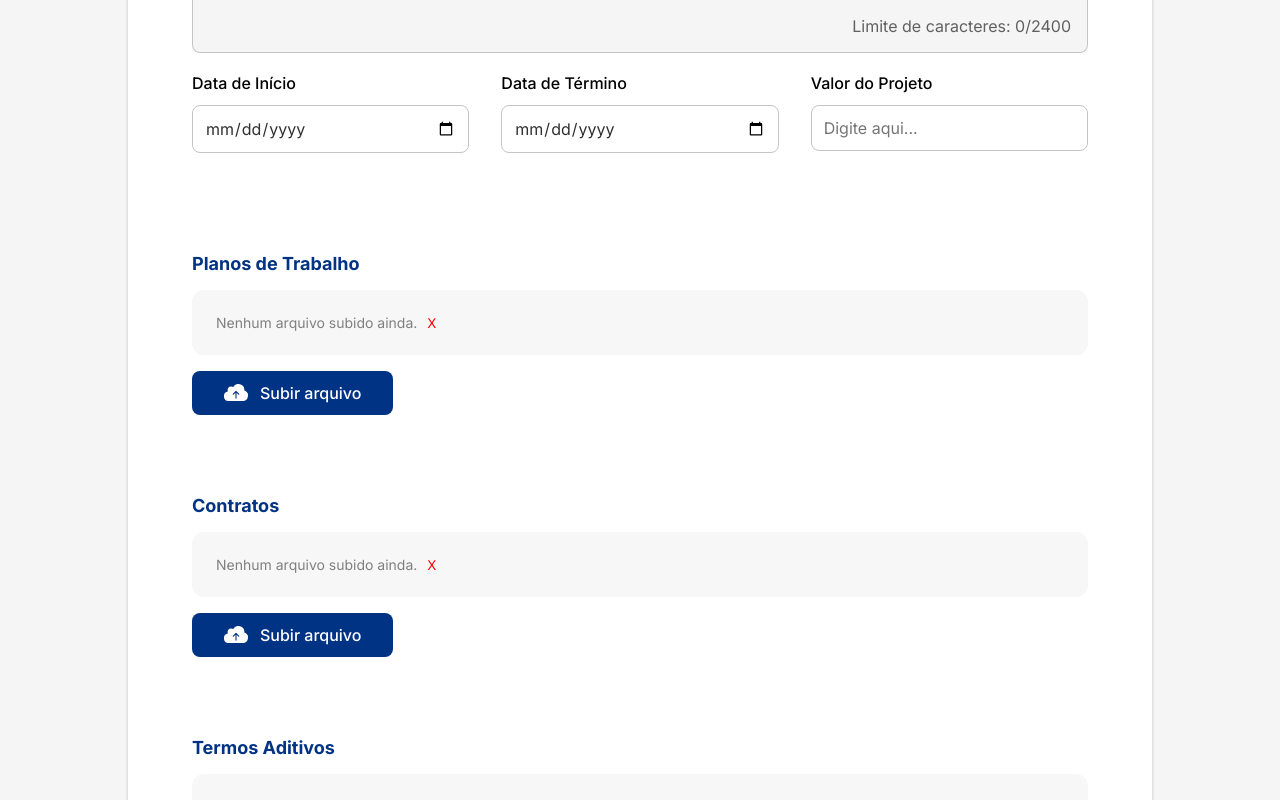
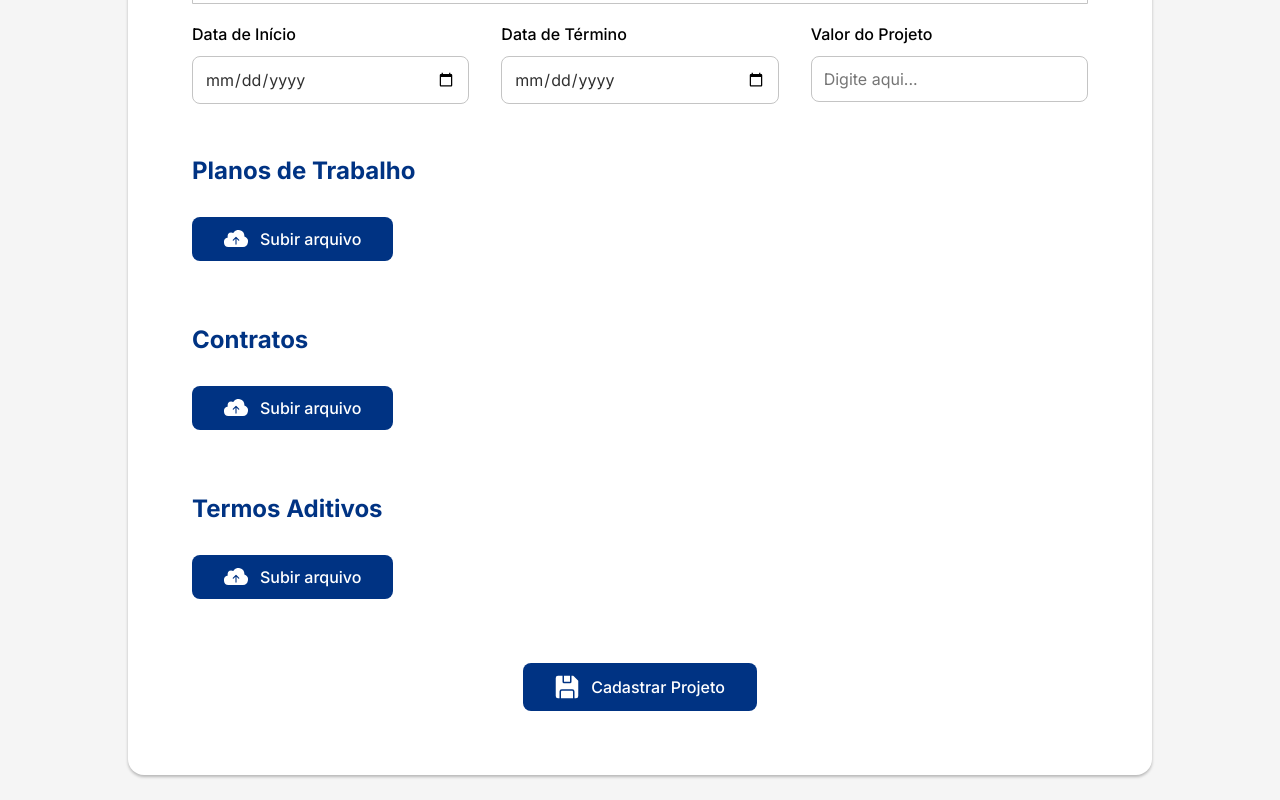
Before and after one commit to TeamHiveAPI/API-2024.02-FRONT, a React (Create React App) app: page /cadastro-projeto in a window 1280 px wide. Shown: the part 880-1680 px from the top of the page. Built offline with nearby package versions, Linux system fonts and the light colour scheme.

Commit message:
feat: Adicionando possibilidade de adicionar múltiplos arquivos na pág. CadastroProjeto

```diff
--- a/src/components/SubirArquivo/SubirArquivo.scss
+++ b/src/components/SubirArquivo/SubirArquivo.scss
@@ -1,23 +1,20 @@
-.subarq_container {
-    margin-top: 80px;
+@import "../../global.scss";
 
-    .subarq_titulo {
-        color: #003383;
-        font-size: 18px;
-        font-weight: bold;
-        margin-bottom: 16px;
+.subarq_cima {
+        display: flex;
+        margin-top: 32px;
     }
 
-    .subarq_mensagem {
+.subarq_mensagem {
         background-color: #f7f7f7;
         padding: 24px;
-        border-radius: 12px;
+        border-radius: 12px 0px 0px 12px;
         color: #808080;
         font-size: 14px;
-        margin-bottom: 16px;
+        width: 280px;
     }
 
-    .subarq_botao_subir {
+.subarq_botao_subir {
         background-color: #003383;
         color: white;
         border: none;
@@ -27,22 +24,21 @@
         font-size: 16px;
         display: flex;
         align-items: center;
+}
 
-        .subarq_icone {
-            margin-right: 8px;
-            font-size: 18px;
-        }
+.subarq_remove {
+    display: flex;
+    align-items: center;
+    background-color: $vermelho;
+    padding: 22px;
+    border-radius: 0px 8px 8px 0px;
+}
 
-        &:hover {
-            background-color: #002366;
-        }
-    }
+.subarq_remove:hover {
+    background-color: $vermelho-hover;
+    cursor: pointer;
+}
 
-    .subarq_remove {
-        margin-left: 10px;
-        background: none;
-        border: none;
-        color: red;
-        cursor: pointer;
-    }
+.subarq_remove img {
+    width: 16px;
 }
--- a/src/components/SubirArquivo/SubirArquivo.tsx
+++ b/src/components/SubirArquivo/SubirArquivo.tsx
@@ -1,50 +1,24 @@
 import React, { useState } from 'react';
 import './SubirArquivo.scss';
-import BotaoCTA from '../BotaoCTA/BotaoCTA';
 
 interface SubirArquivoProps {
     titulo: string;
-    onFileChange: (e: React.ChangeEvent<HTMLInputElement>) => void; // Recebe a função de mudança de arquivo
+    onRemove: () => void; // Função para remover o componente
 }
 
-const SubirArquivo: React.FC<SubirArquivoProps> = ({ titulo, onFileChange }) => {
-    const [nomeArquivo, setNomeArquivo] = useState<string | null>(null);
-
-    const handleFileSelection = (e: React.ChangeEvent<HTMLInputElement>) => {
-        if (e.target.files && e.target.files.length > 0) {
-            setNomeArquivo(e.target.files[0].name); // Atualiza o nome do arquivo selecionado
-            onFileChange(e); // Chama a função passada por props para atualizar o estado no componente pai
-        }
-    };
-
-    const triggerFileInput = () => {
-        const fileInput = document.getElementById(`upload-${titulo}`);
-        if (fileInput) {
-            fileInput.click();
-        }
-    };
-
-    const handleFileRemove = () => {
-        setNomeArquivo(null); // Remove o nome do arquivo
-        onFileChange({ target: { files: null } } as React.ChangeEvent<HTMLInputElement>); // Chama a função passada por props para atualizar o estado no componente pai
-    };
-
+const SubirArquivo: React.FC<SubirArquivoProps> = ({ titulo, onRemove }) => {
     return (
         <div className="subarq_container">
-            <h2 className="subarq_titulo">{titulo}</h2>
-            <div className="subarq_mensagem">
-                {nomeArquivo ? `Arquivo selecionado: ${nomeArquivo}` : "Nenhum arquivo subido ainda."}
-                <button className="subarq_remove" onClick={handleFileRemove}>X</button>
+            <div className="subarq_cima">
+                <div className="subarq_mensagem">
+                    {`${titulo}`}
+                </div>
+                <div>
+                    <div className="subarq_remove" onClick={onRemove}>
+                        <img src="/img/fechar.svg" alt="Fechar" />
+                    </div>
+                </div>
             </div>
-            <input
-                type="file"
-                id={`upload-${titulo}`}
-                style={{ display: 'none' }}
-                onChange={handleFileSelection}
-            />
-            <label htmlFor={`upload-${titulo}`}>
-                <BotaoCTA img="/img/nuvem_upload.svg" escrito="Subir arquivo" aparencia="primario" onClick={triggerFileInput} />
-            </label>
         </div>
     );
 };
--- a/src/pages/CadastroProjeto/CadastroProjeto.scss
+++ b/src/pages/CadastroProjeto/CadastroProjeto.scss
@@ -88,3 +88,29 @@
 textarea:focus {
     outline: none;
 }
+
+.cadpro_botao_upload {
+    margin-top: 32px;
+}
+
+.cadpro_titulo_arquivo {
+    color: $primario;
+    margin-top: 32px;
+}
+
+.cadpro_arquivos_container {
+    display: flex;
+    flex-direction: column;
+    gap: 32px;
+}
+
+.cadpro_secao_vertical_arquivos {
+    width: 33%;
+}
+
+.cadpro_arquivo_componentes {
+    display: flex;
+    flex-direction: row;
+    column-gap: 32px;
+    flex-wrap: wrap;
+}
--- a/src/pages/CadastroProjeto/CadastroProjeto.tsx
+++ b/src/pages/CadastroProjeto/CadastroProjeto.tsx
@@ -10,9 +10,8 @@ import NotificacaoToast from "../../components/NotificacaoToast/NotificacaoToast
 import "../CadastroProjeto/CadastroProjeto.scss";
 
 function CadastroProjeto() {
-
-  const navigate = useNavigate(); // Inicializa o useNavigate
-  const { id } = useParams(); // Pega o id do projeto na URL, se estiver no modo de edição
+  const navigate = useNavigate();
+  const { id } = useParams<{ id: string }>();
 
   const [projeto, setProjeto] = useState({
     referencia: "",
@@ -26,108 +25,132 @@ function CadastroProjeto() {
     classificacao: "",
   });
 
-  const [arquivoPlanosDeTrabalho, setArquivoPlanosDeTrabalho] = useState<File | null>(null);
-  const [arquivoContratos, setArquivoContratos] = useState<File | null>(null);
-  const [arquivoTermosAditivos, setArquivoTermosAditivos] = useState<File | null>(null);
-
-  // Se o ID existir, estamos no modo de edição, então busca-se os dados do projeto
   useEffect(() => {
     if (id) {
-      axios.get(`http://localhost:8080/projetos/${id}`)
+      axios
+        .get(`http://localhost:8080/projetos/${id}`)
         .then((response) => {
           setProjeto(response.data);
         })
         .catch((error) => {
           console.error("Erro ao buscar os dados do projeto", error);
+          toast.error("Erro ao carregar o projeto.");
         });
     }
   }, [id]);
 
+  // Upload de Arquivos
+
+  const [arquivosPlanosDeTrabalho, setArquivosPlanosDeTrabalho] = useState<{ file: File | null, nome: string }[]>([]);
+  const [arquivosContratos, setArquivosContratos] = useState<{ file: File | null, nome: string }[]>([]);
+  const [arquivosTermosAditivos, setArquivosTermosAditivos] = useState<{ file: File | null, nome: string }[]>([]);
+
+  // Planos de Trabalho
   const handleFilePlanosDeTrabalhoChange = (e: React.ChangeEvent<HTMLInputElement>) => {
-    if (e.target.files) {
-      setArquivoPlanosDeTrabalho(e.target.files[0]);
+    if (e.target.files && e.target.files.length > 0) {
+      const novoArquivo = e.target.files[0];
+      setArquivosPlanosDeTrabalho((prevArquivos) => [
+        ...prevArquivos,
+        { file: novoArquivo, nome: novoArquivo.name } // Adiciona o novo arquivo com o nome
+      ]);
     }
   };
 
+
+  const removerArquivoPlanos = (index: number) => {
+    setArquivosPlanosDeTrabalho((prevArquivos) =>
+      prevArquivos.filter((_, i) => i !== index)
+    );
+  };
+
+  // Contratos
   const handleFileContratosChange = (e: React.ChangeEvent<HTMLInputElement>) => {
-    if (e.target.files) {
-      setArquivoContratos(e.target.files[0]);
+  if (e.target.files && e.target.files.length > 0) {
+    const novoArquivo = e.target.files[0];
+    setArquivosContratos((prevArquivos) => [
+      ...prevArquivos,
+      { file: novoArquivo, nome: novoArquivo.name }
+    ]);
   }
 };
 
+const removerArquivoContrato = (index: number) => {
+  setArquivosContratos((prevArquivos) =>
+    prevArquivos.filter((_, i) => i !== index)
+  );
+};
+
+// Termos Aditivos
 const handleFileTermosAditivosChange = (e: React.ChangeEvent<HTMLInputElement>) => {
-    if (e.target.files) {
-      setArquivoTermosAditivos(e.target.files[0]);
+  if (e.target.files && e.target.files.length > 0) {
+    const novoArquivo = e.target.files[0];
+    setArquivosTermosAditivos((prevArquivos) => [
+      ...prevArquivos,
+      { file: novoArquivo, nome: novoArquivo.name }
+    ]);
   }
 };
 
-  const handleChange = (e: any) => {
+const removerArquivoTermosAditivos = (index: number) => {
+  setArquivosTermosAditivos((prevArquivos) =>
+    prevArquivos.filter((_, i) => i !== index)
+  );
+};
+
+
+  const handleChange = (e: React.ChangeEvent<HTMLInputElement | HTMLSelectElement | HTMLTextAreaElement>) => {
     const { id, value } = e.target;
 
-    // Permitir apenas números (remover caracteres não numéricos)
     if (id === "valor") {
-      let onlyNumbers = value.replace(/[^0-9,.]/g, ""); // Remove tudo que não é número
-      onlyNumbers = onlyNumbers.replace(".", ",");
+      let onlyNumbers = value.replace(/[^0-9,.]/g, "").replace(".", ",");
 
-      if ((onlyNumbers.match(/,/g) || []).length > 1) {
-        return; // Impede múltiplas vírgulas
-      }
+      if ((onlyNumbers.match(/,/g) || []).length > 1) return;
 
-      // Limita a duas casas decimais
       if (onlyNumbers.includes(",")) {
         const [integerPart, decimalPart] = onlyNumbers.split(",");
         if (decimalPart.length > 2) {
-          onlyNumbers = `${integerPart},${decimalPart.slice(0, 2)}`; // Limita a duas casas decimais
+          onlyNumbers = `${integerPart},${decimalPart.slice(0, 2)}`;
         }
       }
 
-      setProjeto((prevState) => ({
+      setProjeto((prevState: any) => ({
         ...prevState,
-        [id]: onlyNumbers
+        [id]: onlyNumbers,
       }));
     } else {
-      setProjeto((prevState) => ({
+      setProjeto((prevState: any) => ({
         ...prevState,
-        [id]: value
+        [id]: value,
       }));
     }
   };
 
-  const handleSubmit = (e: any) => {
+  const handleSubmit = (e: React.FormEvent<HTMLFormElement>) => {
     e.preventDefault();
 
     const projetoComValorCorrigido = {
       ...projeto,
-      valor: projeto.valor.replace(",", ".")  // Substitui a vírgula por ponto
+      valor: projeto.valor.replace(",", "."),
     };
 
     const formData = new FormData();
-    formData.append('projeto', JSON.stringify(projetoComValorCorrigido));
+    formData.append("projeto", JSON.stringify(projetoComValorCorrigido));
 
-    if (arquivoPlanosDeTrabalho) {
-      formData.append('planosDeTrabalho', arquivoPlanosDeTrabalho);
+    arquivosPlanosDeTrabalho.forEach((arquivo, index) => {
+      if (arquivo.file) { // Verifica se existe um arquivo
+        formData.append(`planosDeTrabalho[${index}]`, arquivo.file, arquivo.nome); // Passa o arquivo e o nome
       }
-    if (arquivoContratos) {
-      formData.append('contratos', arquivoContratos);
-    }
-    if (arquivoTermosAditivos) {
-      formData.append('termosAditivos', arquivoTermosAditivos);
-    }
-
-    // Log para ver o conteúdo de formData antes de enviar
-    for (let [key, value] of formData.entries()) {
-      console.log(`${key}: ${value}`);
-  }
+    });
 
     const url = id ? `http://localhost:8080/projetos/${id}` : 'http://localhost:8080/projetos';
     const method = id ? 'put' : 'post';
 
-    axios({
+    axios ({
       method: method,
       url: url,
       data: formData,
     })
-    .then((response) => {
+      .then(() => {
         toast.success(`Projeto ${id ? 'atualizado' : 'cadastrado'} com sucesso!`);
         setTimeout(() => {
           navigate("/consulta");
@@ -137,62 +160,26 @@ function CadastroProjeto() {
         toast.warn(`Erro ao ${id ? 'atualizar' : 'cadastrar'} o projeto.`);
         console.error("Erro:", error.response ? error.response.data : error.message);
       });
-
-  };
-
-  const LimiteCaracteres = 2400;
-
-  const handleDescricaoChange = (event: React.ChangeEvent<HTMLTextAreaElement>) => {
-    const inputValue = event.target.value;
-    if (inputValue.length <= LimiteCaracteres) {
-      setProjeto((prevProjeto) => ({
-        ...prevProjeto,
-        descricao: inputValue,
-      }));
-    }
-  };
-
-  const handleDataChange = (e: any) => {
-    const { id, value } = e.target;
-
-    // Verificação ao alterar a data de início
-    if (id === "dataInicio" && projeto.dataTermino) {
-      if (new Date(value) > new Date(projeto.dataTermino)) {
-        toast.warn("A data de início não pode ser posterior à data de término.");
-        return;
-      }
-    }
-
-    // Verificação ao alterar a data de término
-    if (id === "dataTermino" && projeto.dataInicio) {
-      if (new Date(value) < new Date(projeto.dataInicio)) {
-        toast.warn("A data de término não pode ser anterior à data de início.");
-        return;
-      }
-    }
-
-    // Atualiza o estado do projeto
-    setProjeto((prevState) => ({
-      ...prevState,
-      [id]: value
-    }));
   };
 
   return (
     <>
       <Navbar />
-
       <NotificacaoToast />
-
       <SecaoCima titulo={id ? "Editar Projeto" : "Cadastrar Novo Projeto"} />
       <div className="visu_container_info margem_10">
         <h2 className="cadpro_titulo">Informações Principais</h2>
-
-    <form className="cadpro_container">
+        <form className="cadpro_container" onSubmit={handleSubmit}>
           <div className="cadpro_secao">
             <div className="cadpro_input maior">
               <label htmlFor="referencia">Referência do Projeto</label>
-    <input type="text" id="referencia" placeholder="Digite aqui..." value={projeto.referencia} onChange={handleChange} />
+              <input
+                type="text"
+                id="referencia"
+                placeholder="Digite aqui..."
+                value={projeto.referencia}
+                onChange={handleChange}
+              />
             </div>
             <div className="cadpro_input menor">
               <label htmlFor="status">Situação do Projeto</label>
@@ -207,15 +194,27 @@ function CadastroProjeto() {
           <div className="cadpro_secao">
             <div className="cadpro_input">
               <label htmlFor="empresa">Empresa</label>
-    <input type="text" id="empresa" placeholder="Digite aqui..." value={projeto.empresa} onChange={handleChange} />
+              <input
+                type="text"
+                id="empresa"
+                placeholder="Digite aqui..."
+                value={projeto.empresa}
+                onChange={handleChange}
+              />
             </div>
             <div className="cadpro_input">
               <label htmlFor="coordenador">Coordenador</label>
-    <input type="text" id="coordenador" placeholder="Digite aqui..." value={projeto.coordenador} onChange={handleChange} />
+              <input
+                type="text"
+                id="coordenador"
+                placeholder="Digite aqui..."
+                value={projeto.coordenador}
+                onChange={handleChange}
+              />
             </div>
             <div className="cadpro_input">
               <label htmlFor="tipo_contrato">Tipo de Contrato</label>
-    <select id="classificacao" value={projeto.classificacao} onChange={handleChange} >
+              <select id="classificacao" value={projeto.classificacao} onChange={handleChange}>
                 <option value="">Selecione...</option>
                 <option value="AS, OF, PC e/ou outros">AS, OF, PC e/ou outros</option>
                 <option value="Contrato">Contrato</option>
@@ -230,42 +229,139 @@ function CadastroProjeto() {
             <div className="cadpro_input">
               <label htmlFor="descricao">Descrição</label>
               <div className="cadpro_input_descricao">
-    <textarea name="descricao" id="descricao" value={projeto.descricao} onChange={handleDescricaoChange} maxLength={LimiteCaracteres} rows={6} cols={50} />
-    </div>
-    <div className="cadpro_input_descricao_contador">
-    <p>Limite de caracteres: {projeto.descricao.length}/{LimiteCaracteres} </p>
+                <textarea
+                  name="descricao"
+                  id="descricao"
+                  value={projeto.descricao}
+                  onChange={handleChange}
+                  rows={6}
+                  cols={50}
+                />
               </div>
             </div>
           </div>
           <div className="cadpro_secao">
             <div className="cadpro_input">
               <label htmlFor="dataInicio">Data de Início</label>
-    <input type="date" id="dataInicio" value={projeto.dataInicio} onChange={handleDataChange} />
+              <input type="date" id="dataInicio" value={projeto.dataInicio} onChange={handleChange} />
             </div>
             <div className="cadpro_input">
               <label htmlFor="dataTermino">Data de Término</label>
-    <input type="date" id="dataTermino" value={projeto.dataTermino} onChange={handleDataChange} />
+              <input type="date" id="dataTermino" value={projeto.dataTermino} onChange={handleChange} />
             </div>
             <div className="cadpro_input">
               <label htmlFor="valor">Valor do Projeto</label>
               <input
-    type="text" id="valor" placeholder="Digite aqui..." value={projeto.valor} onChange={handleChange} />
+                type="text"
+                id="valor"
+                placeholder="Digite aqui..."
+                value={projeto.valor}
+                onChange={handleChange}
+              />
             </div>
           </div>
-    </form>
+          <div className="cadpro_arquivos_container">
 
-    <SubirArquivo titulo="Planos de Trabalho" onFileChange={handleFilePlanosDeTrabalhoChange} />
-    <SubirArquivo titulo="Contratos" onFileChange={handleFileContratosChange} />
-    <SubirArquivo titulo="Termos Aditivos" onFileChange={handleFileTermosAditivosChange} />
+          {/* Seção de Planos de Trabalho */}
+          <div className="cadpro_secao_vertical_arquivo">
+          <h2 className="cadpro_titulo_arquivo">Planos de Trabalho</h2>
+          <div className="cadpro_arquivo_componentes">
+          {arquivosPlanosDeTrabalho.map((arquivo, index) => (
+            <div key={index}>
+              <SubirArquivo
+              titulo={arquivo.nome}
+                onRemove={() => removerArquivoPlanos(index)}
+            />
+            </div>
+          ))}
+          </div>
+          {/* Input invisível para selecionar arquivos */}
+          <input
+            type="file"
+            id="input-file-upload-planos"
+            style={{ display: "none" }}
+            onChange={handleFilePlanosDeTrabalhoChange}
+          />
+          {/* Botão para abrir o input e selecionar o arquivo */}
+          <div className="cadpro_botao_upload">
+            <BotaoCTA
+              img="/img/nuvem_upload.svg"
+              escrito="Subir arquivo"
+              aparencia="primario"
+              onClick={() => document.getElementById("input-file-upload-planos")?.click()} />
+          </div>
+          </div>
 
+          {/* Seção de Contratos */}
+          <div className="cadpro_secao_vertical_arquivo">
+          <h2 className="cadpro_titulo_arquivo">Contratos</h2>
+          <div className="cadpro_arquivo_componentes">
+          {arquivosContratos.map((arquivo, index) => (
+            <div key={index}>
+              <SubirArquivo
+                titulo={arquivo.nome}
+                onRemove={() => removerArquivoContrato(index)}
+              />
+            </div>
+          ))}
+          </div>
+          {/* Input invisível para selecionar arquivos */}
+          <input
+            type="file"
+            id="input-file-upload-contratos"
+            style={{ display: "none" }}
+            onChange={handleFileContratosChange}
+          />
+          {/* Botão para abrir o input e selecionar o arquivo */}
+          <div className="cadpro_botao_upload">
+            <BotaoCTA
+              img="/img/nuvem_upload.svg"
+              escrito="Subir arquivo"
+              aparencia="primario"
+              onClick={() => document.getElementById("input-file-upload-contratos")?.click()} />
+          </div>
+          </div>
 
-    <div className="cadpro_botao_cadastrar" onClick={handleSubmit}>
+          {/* Seção de Termos Aditivos */}
+          <div className="cadpro_secao_vertical_arquivo">
+          <h2 className="cadpro_titulo_arquivo">Termos Aditivos</h2>
+            <div className="cadpro_arquivo_componentes">
+            {arquivosTermosAditivos.map((arquivo, index) => (
+              <div key={index}>
+                <SubirArquivo
+                  titulo={arquivo.nome}
+                  onRemove={() => removerArquivoTermosAditivos(index)}
+                />
+              </div>
+            ))}
+          </div>
+          {/* Input invisível para selecionar arquivos */}
+          <input
+            type="file"
+            id="input-file-upload-termos-aditivos"
+            style={{ display: "none" }}
+            onChange={handleFileTermosAditivosChange}
+          />
+          {/* Botão para abrir o input e selecionar o arquivo */}
+          <div className="cadpro_botao_upload">
+            <BotaoCTA
+              img="/img/nuvem_upload.svg"
+              escrito="Subir arquivo"
+              aparencia="primario"
+              onClick={() => document.getElementById("input-file-upload-termos-aditivos")?.click()} />
+          </div>
+          </div>
+        </div>
+        {/* Botão de cadastrar */}
+        <div className="cadpro_botao_cadastrar">
             <BotaoCTA
               img="/img/salvar.svg"
               escrito={id ? "Editar Projeto" : "Cadastrar Projeto"}
               aparencia="primario"
+              type="submit"
             />
           </div>
+        </form>
       </div>
     </>
   );
```
Also changed, not shown: public/img/fechar.svg (added). Lines whose indentation alone changed are shown as unchanged.
